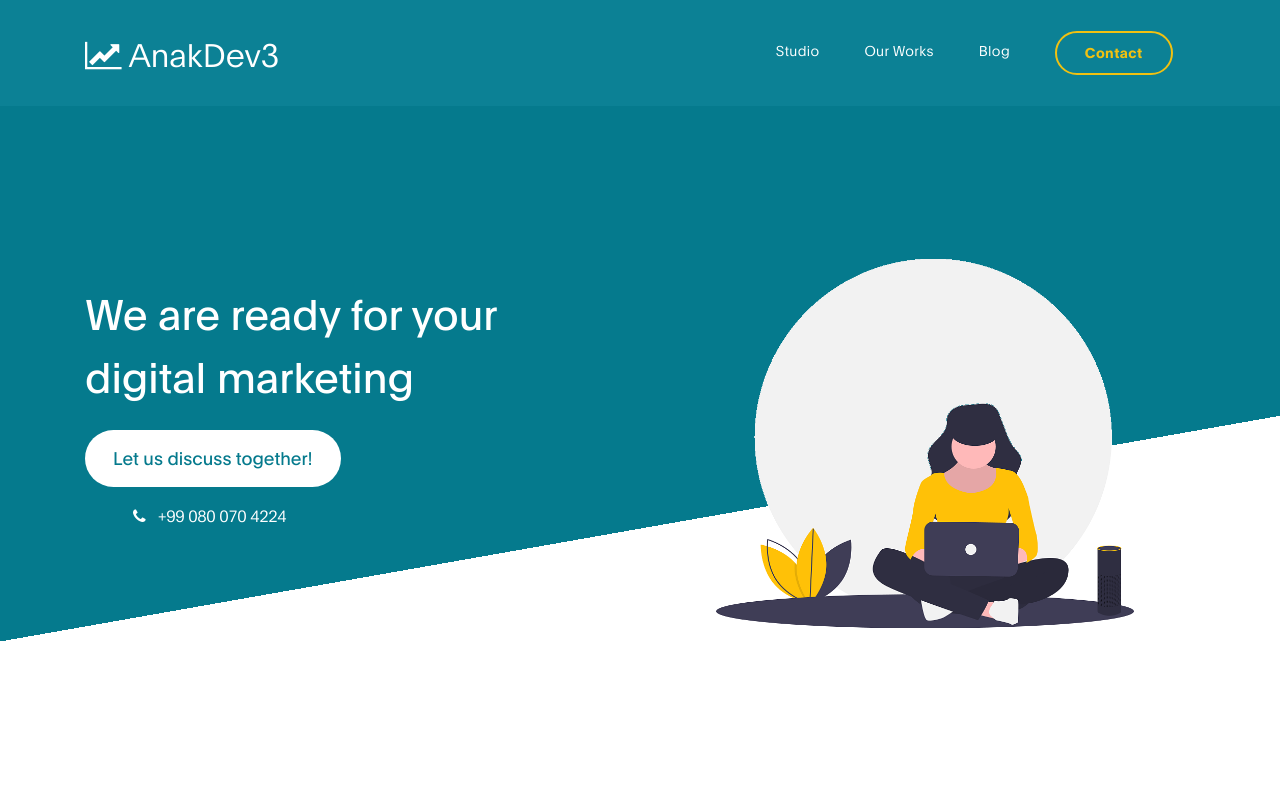
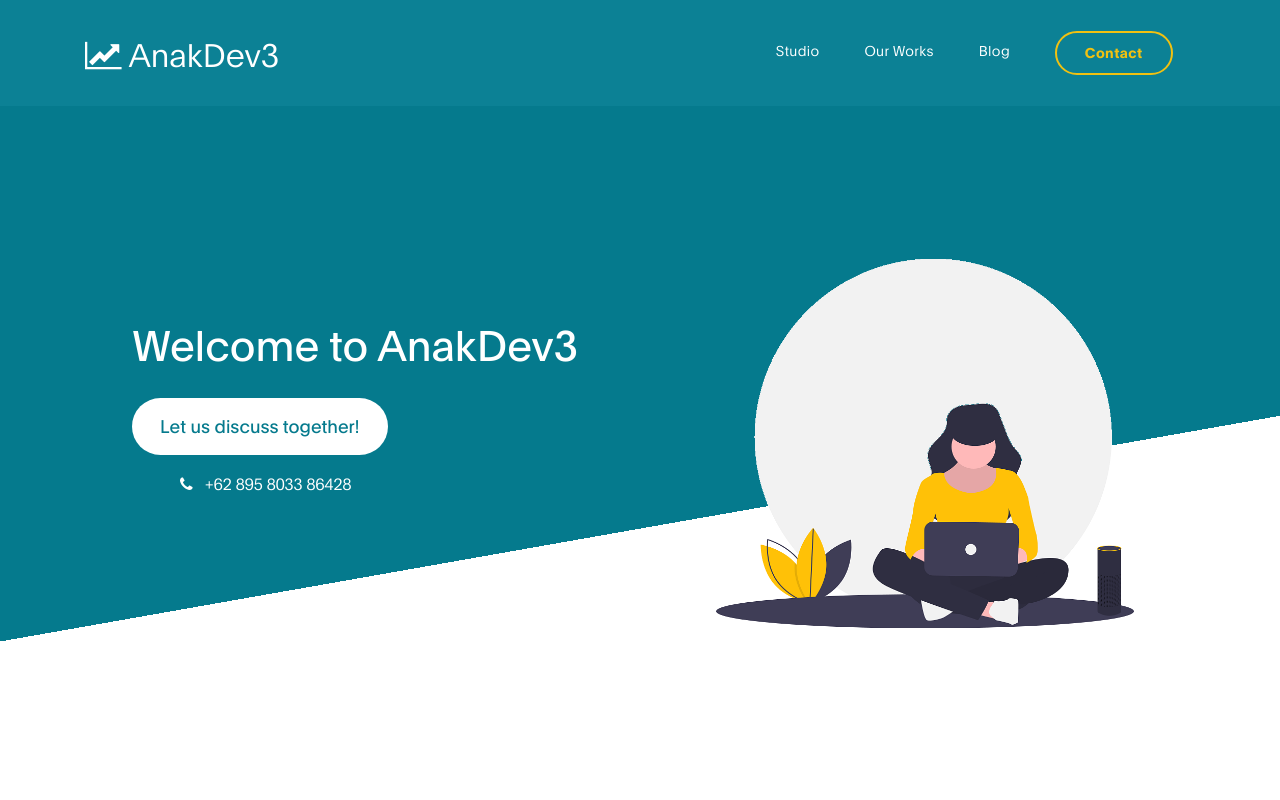
Before and after one commit to AnakDev3/AnakDev3.github.io, a plain HTML site: page index.html in a window 1280 px wide. Shown: the top 800 px of the page. Drawn offline with Linux system fonts and the light colour scheme.

Commit message:
Update index.html

```diff
--- a/index.html
+++ b/index.html
@@ -63,11 +63,11 @@
                         <div class="col-lg-6 col-md-10 col-12 d-flex flex-column justify-content-center align-items-center">
                               <div class="hero-text">
 
-                                   <h1 class="text-white" data-aos="fade-up">We are ready for your digital marketing</h1>
+                                   <h1 class="text-white" data-aos="fade-up">Welcome to AnakDev3</h1>
 
                                    <a href="contact.html" class="custom-btn btn-bg btn mt-3" data-aos="fade-up" data-aos-delay="100">Let us discuss together!</a>
 
-                                   <strong class="d-block py-3 pl-5 text-white" data-aos="fade-up" data-aos-delay="200"><i class="fa fa-phone mr-2"></i> +99 080 070 4224</strong>
+                                   <strong class="d-block py-3 pl-5 text-white" data-aos="fade-up" data-aos-delay="200"><i class="fa fa-phone mr-2"></i> +62 895 8033 86428</strong>
                               </div>
                         </div>
 
```
